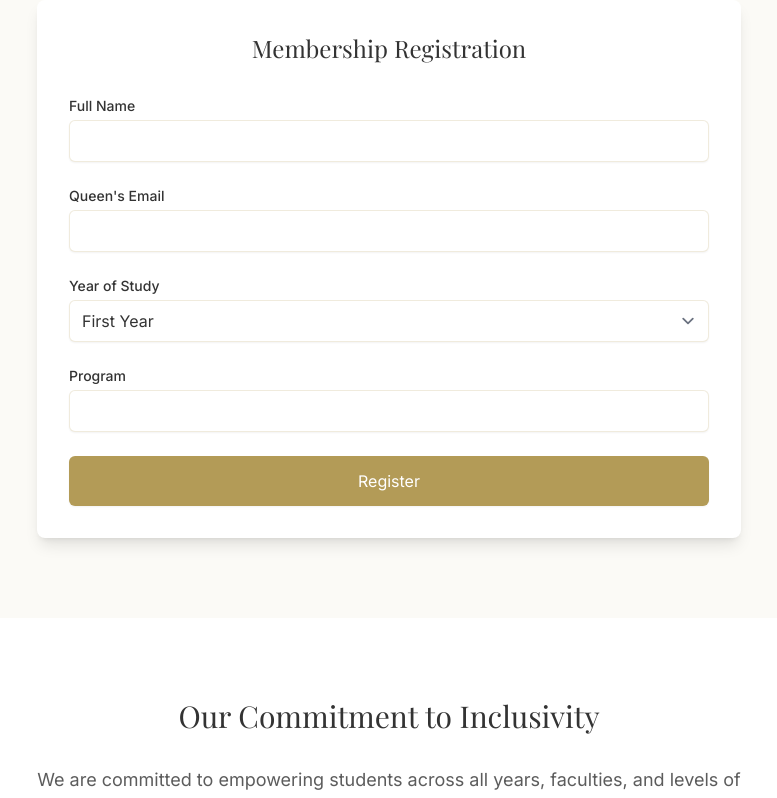
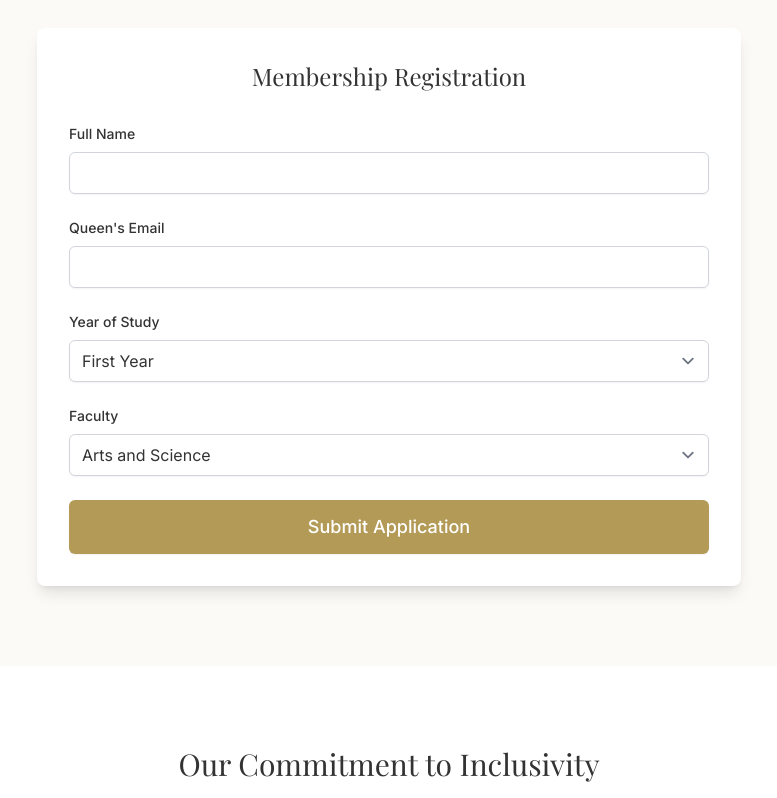
Before and after one commit to alexxlevesque/qpf-website, a Next.js app: page /membership in a window 1280 px wide. Shown: the part 520-1318 px from the top of the page, without its empty margins (251-1028 px from the left). Built offline with nearby package versions, Linux system fonts and the light colour scheme; a web font is replaced by a local one.

Commit message:
fix: escape special characters in text content

```diff
--- a/src/app/about/page.tsx
+++ b/src/app/about/page.tsx
@@ -21,7 +21,7 @@ export default function About() {
               src="/images/ourstory-bg.jpg"
               alt="Our Story Background"
               fill
-              className="object-cover filter brightness-90 contrast-75 saturate-50 sepia hue-rotate-[340deg]"
+              className="object-cover filter brightness-90 contrast-30 saturate-50 sepia hue-rotate-[340deg]"
             />
             <div className="absolute inset-0 bg-gradient-to-br from-qpf-dark/90 to-qpf-gold/40 mix-blend-multiply" />
           </div>
@@ -63,11 +63,11 @@ export default function About() {
                 </div>
                 <h3 className="text-2xl font-serif text-qpf-dark mb-4">Accessibility</h3>
                 <p className="text-qpf-dark/80">
-                  Open to all students, regardless of program or year — no prior financial knowledge required. We believe financial education should be accessible to everyone at Queen's.
+                  We believe financial education should be available to everyone. That&apos;s why our resources are designed to be accessible and understandable, regardless of your background or experience level.
                 </p>
               </div>
 
-              {/* Long-Term Benefits */}
+              {/* Long-term Impact */}
               <div className="bg-white p-8 rounded-lg shadow-sm fade-up delay-400">
                 <div className="text-qpf-gold mb-6">
                   <svg className="w-12 h-12" fill="currentColor" viewBox="0 0 20 20">
@@ -75,9 +75,9 @@ export default function About() {
                     <path d="M12 2.252A8.014 8.014 0 0117.748 8H12V2.252z" />
                   </svg>
                 </div>
-                <h3 className="text-2xl font-serif text-qpf-dark mb-4">Long-Term Benefits</h3>
+                <h3 className="text-2xl font-serif text-qpf-dark mb-4">Long-term Impact</h3>
                 <p className="text-qpf-dark/80">
-                  Helping students build habits that last well beyond their time at Queen's. Our goal is to provide you with the foundation for lifelong financial success.
+                  Our goal isn&apos;t just to teach; it&apos;s to create lasting change. We focus on building sustainable financial habits that will benefit you throughout your career and life.
                 </p>
               </div>
             </div>
--- a/src/app/join/page.tsx
+++ b/src/app/join/page.tsx
@@ -50,7 +50,7 @@ export default function JoinUs() {
             <div className="text-center mb-16">
               <h1 className="text-4xl md:text-5xl font-serif text-white mb-6 fade-up">Join Our Team</h1>
               <p className="text-xl text-white/90 max-w-3xl mx-auto fade-up delay-200">
-                Be part of a dynamic team dedicated to making financial education accessible to every Queen's student.
+                Be part of a dynamic team dedicated to making financial education accessible to every Queen&apos;s student.
               </p>
             </div>
 
--- a/src/app/membership/page.tsx
+++ b/src/app/membership/page.tsx
@@ -31,7 +31,9 @@ export default function Membership() {
             </h1>
             <div className="max-w-3xl mx-auto text-center">
               <p className="text-xl text-white/90 mb-12 fade-up delay-200">
-                Our membership is open to everyone — no experience required. Just an interest in learning how to better manage your money.
+                Become a member of Queen&apos;s Personal Finance and gain access to exclusive resources,
+                workshops, and networking opportunities. We&apos;re here to help you build a strong
+                foundation for your financial future.
               </p>
             </div>
           </div>
@@ -46,35 +48,35 @@ export default function Membership() {
               </h2>
               <form className="space-y-6">
                 <div className="fade-up delay-200">
-                  <label htmlFor="name" className="block text-sm font-medium text-qpf-dark">
+                  <label htmlFor="name" className="block text-sm font-medium text-qpf-dark mb-2">
                     Full Name
                   </label>
                   <input
                     type="text"
                     id="name"
                     name="name"
-                    className="mt-1 block w-full rounded-md border-qpf-gold/20 shadow-sm focus:border-qpf-gold focus:ring focus:ring-qpf-gold/20"
+                    className="block w-full rounded-md border-gray-300 shadow-sm focus:border-qpf-gold focus:ring-qpf-gold"
                   />
                 </div>
                 <div className="fade-up delay-300">
-                  <label htmlFor="email" className="block text-sm font-medium text-qpf-dark">
-                    Queen's Email
+                  <label htmlFor="email" className="block text-sm font-medium text-qpf-dark mb-2">
+                    Queen&apos;s Email
                   </label>
                   <input
                     type="email"
                     id="email"
                     name="email"
-                    className="mt-1 block w-full rounded-md border-qpf-gold/20 shadow-sm focus:border-qpf-gold focus:ring focus:ring-qpf-gold/20"
+                    className="block w-full rounded-md border-gray-300 shadow-sm focus:border-qpf-gold focus:ring-qpf-gold"
                   />
                 </div>
                 <div className="fade-up delay-400">
-                  <label htmlFor="year" className="block text-sm font-medium text-qpf-dark">
+                  <label htmlFor="year" className="block text-sm font-medium text-qpf-dark mb-2">
                     Year of Study
                   </label>
                   <select
                     id="year"
                     name="year"
-                    className="mt-1 block w-full rounded-md border-qpf-gold/20 shadow-sm focus:border-qpf-gold focus:ring focus:ring-qpf-gold/20"
+                    className="block w-full rounded-md border-gray-300 shadow-sm focus:border-qpf-gold focus:ring-qpf-gold"
                   >
                     <option>First Year</option>
                     <option>Second Year</option>
@@ -84,22 +86,28 @@ export default function Membership() {
                   </select>
                 </div>
                 <div className="fade-up delay-500">
-                  <label htmlFor="program" className="block text-sm font-medium text-qpf-dark">
-                    Program
+                  <label htmlFor="faculty" className="block text-sm font-medium text-qpf-dark mb-2">
+                    Faculty
                   </label>
-                  <input
-                    type="text"
-                    id="program"
-                    name="program"
-                    className="mt-1 block w-full rounded-md border-qpf-gold/20 shadow-sm focus:border-qpf-gold focus:ring focus:ring-qpf-gold/20"
-                  />
+                  <select
+                    id="faculty"
+                    name="faculty"
+                    className="block w-full rounded-md border-gray-300 shadow-sm focus:border-qpf-gold focus:ring-qpf-gold"
+                  >
+                    <option>Arts and Science</option>
+                    <option>Engineering</option>
+                    <option>Commerce</option>
+                    <option>Computing</option>
+                    <option>Health Sciences</option>
+                    <option>Other</option>
+                  </select>
                 </div>
                 <div className="fade-up delay-600">
                   <button
                     type="submit"
-                    className="w-full flex justify-center py-3 px-4 border border-transparent rounded-md shadow-sm text-white bg-qpf-gold hover:bg-qpf-gold-dark focus:outline-none focus:ring-2 focus:ring-offset-2 focus:ring-qpf-gold"
+                    className="w-full flex justify-center py-3 px-4 border border-transparent rounded-md shadow-sm text-lg font-medium text-white bg-qpf-gold hover:bg-qpf-gold/90 focus:outline-none focus:ring-2 focus:ring-offset-2 focus:ring-qpf-gold"
                   >
-                    Register
+                    Submit Application
                   </button>
                 </div>
               </form>
```
